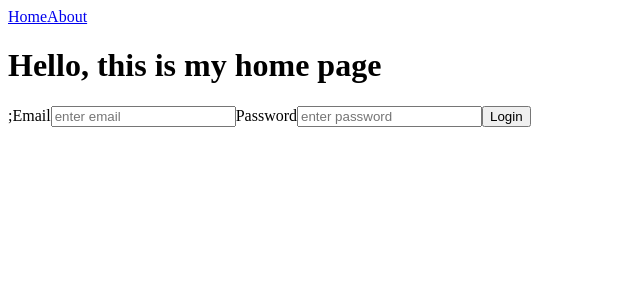
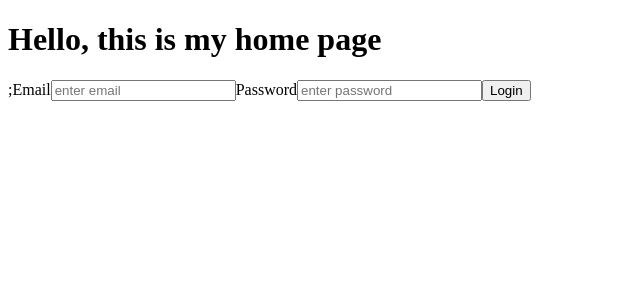
Before and after one commit to Aaronica123/butchery_management_system, a Next.js app in the folder frontend/frontend/: page / in a window 1280 px wide. Shown: the top 300 px of the page, without its empty margins (0-640 px from the left). Built offline with nearby package versions, Linux system fonts and the light colour scheme; no server answers.

Commit message:
removed navbar import from main layout.tsx

```diff
--- a/frontend/frontend/app/layout.tsx
+++ b/frontend/frontend/app/layout.tsx
@@ -1,6 +1,6 @@
 import type { Metadata } from "next";
 import { Geist, Geist_Mono } from "next/font/google";
-import Navbar from "@/components/navbar";
+
 const geistSans = Geist({
   variable: "--font-geist-sans",
   subsets: ["latin"],
@@ -23,7 +23,6 @@ export default function RootLayout({ children }: LayoutProps<"/">) {
       className={`${geistSans.variable} ${geistMono.variable} h-full antialiased`}
     >
       <body className="min-h-full flex flex-col">
-        <Navbar></Navbar>
         {children}</body>
     </html>
   );
```
